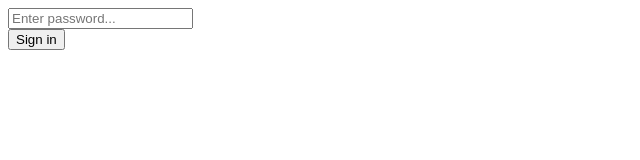
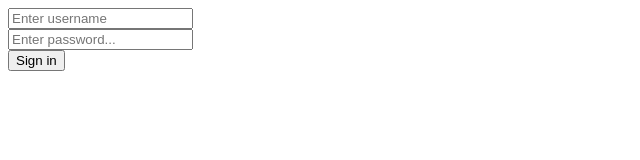
Before and after one commit to Yanela-1/Yanela-1.github.io, a plain HTML site: page ACT - 1/index.html in a window 1280 px wide. Shown: the whole page, without its empty margins (0-640 px from the left). Drawn offline with Linux system fonts and the light colour scheme.

Commit message:
username

```diff
--- a/ACT - 1/index.html
+++ b/ACT - 1/index.html
@@ -9,7 +9,7 @@
     <div class="container">
         <form action="" method="get">
             <div class="form-group">
-                <input:text: placeholder="Enter username"></input:text:>
+                <input type="text" placeholder="Enter username"></input:text:>
             <div class="form-group"><input type="password" name="" id="" placeholder="Enter password..."></div>
             <div class="form-group"><button type="submit">Sign in</button></div>
         </form>
```
